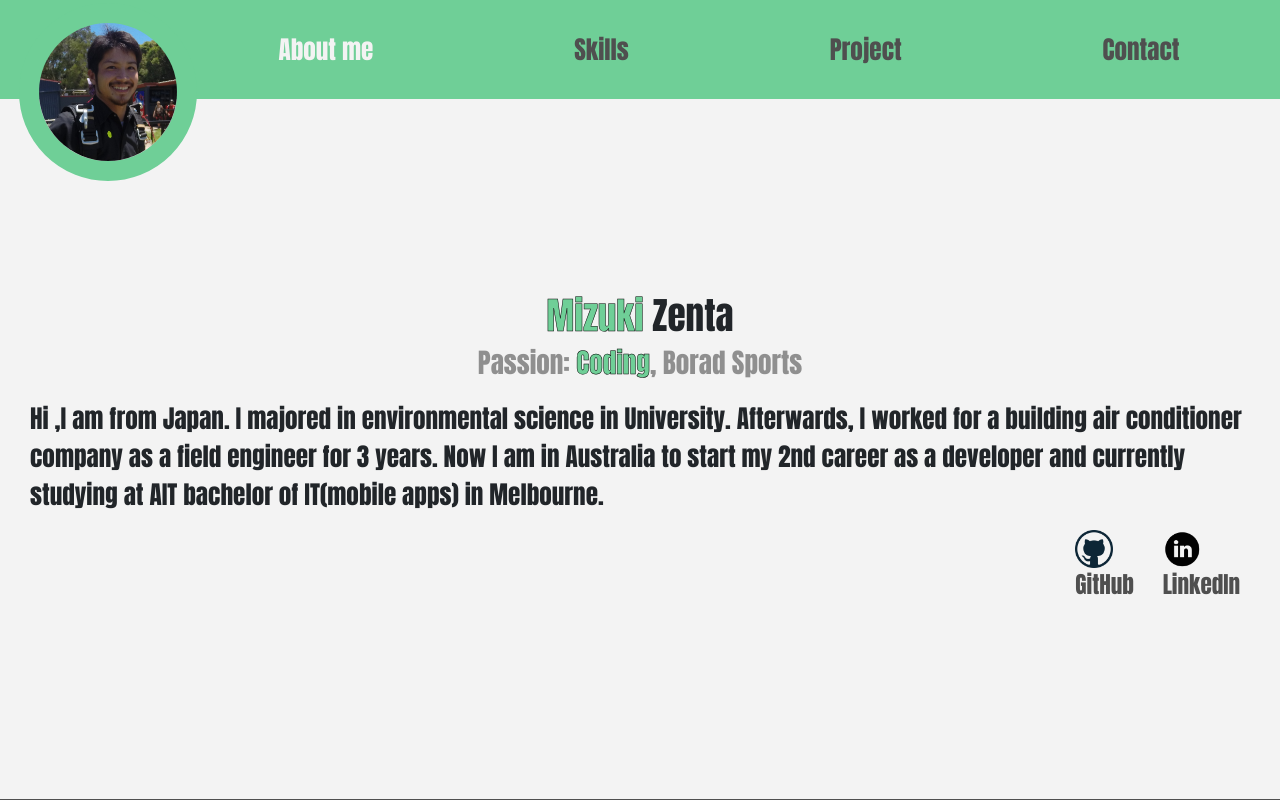
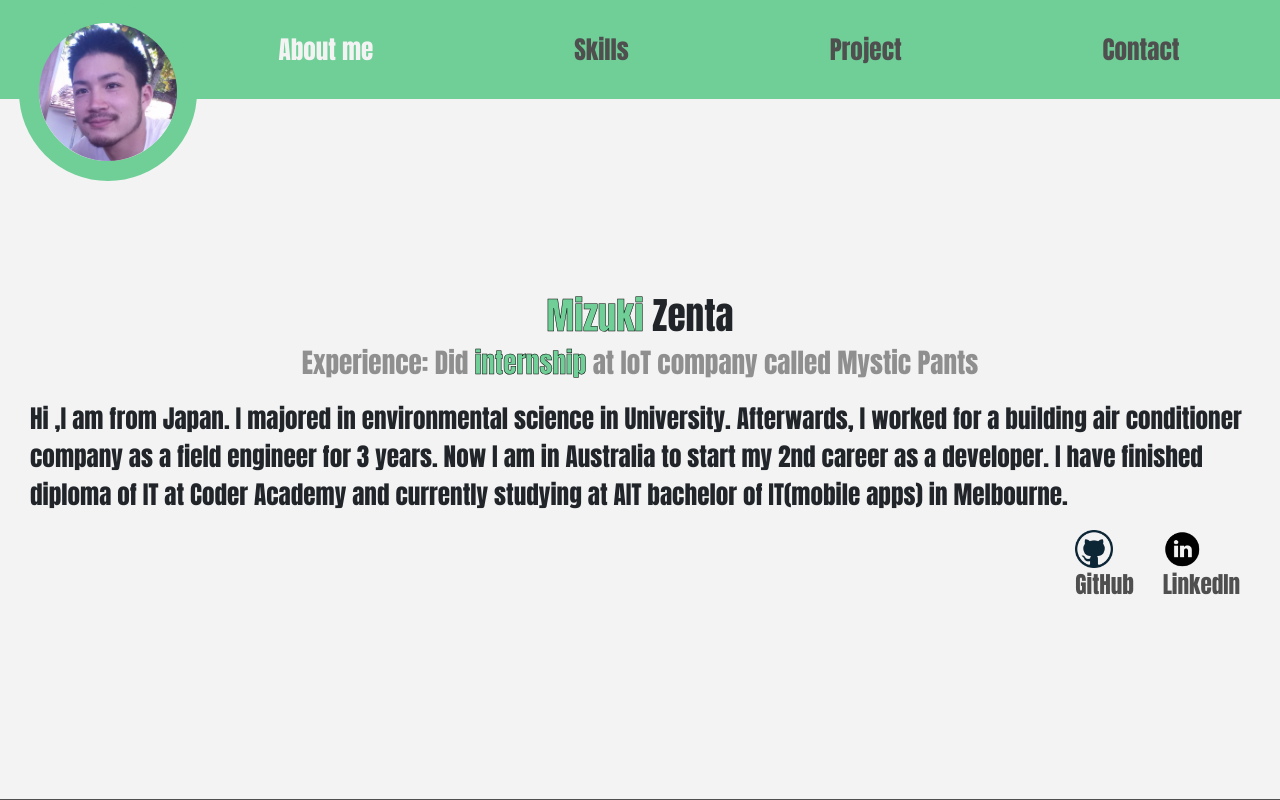
Before and after one commit to MizukiZ/New-Portfolio, a React (Create React App) app: page / in a window 1280 px wide. Shown: the top 800 px of the page. Built offline with nearby package versions, Linux system fonts and the light colour scheme.

Commit message:
change the photo and contents

```diff
--- a/src/components/AboutMe.js
+++ b/src/components/AboutMe.js
@@ -13,15 +13,16 @@ function AboutMe({ position, screenHeight, headerOffSet }) {
         </div>
 
         <div className="sub-title mb-3">
-          Passion: <span>Coding</span>, Borad Sports
+          Experience: Did <span>internship</span> at IoT company called Mystic
+          Pants
         </div>
 
         <div className="about-main mb-3">
           Hi ,I am from Japan. I majored in environmental science in University.
           Afterwards, I worked for a building air conditioner company as a field
           engineer for 3 years. Now I am in Australia to start my 2nd career as
-          a developer and currently studying at AIT bachelor of IT(mobile apps)
-          in Melbourne.
+          a developer. I have finished diploma of IT at Coder Academy and
+          currently studying at AIT bachelor of IT(mobile apps) in Melbourne.
         </div>
 
         <div className="icons-section mb-2">
--- a/src/components/Header.js
+++ b/src/components/Header.js
@@ -58,7 +58,7 @@ function Header({
     <div className="sticky-top my-header">
       <div>
         <img
-          src="/mizuki.JPG"
+          src="/profilePic.jpg"
           alt="profileImage"
           className="rounded-circle myImage"
         />
```
Also changed, not shown: public/mizuki.JPG (deleted), public/profilePic.jpg (added).
